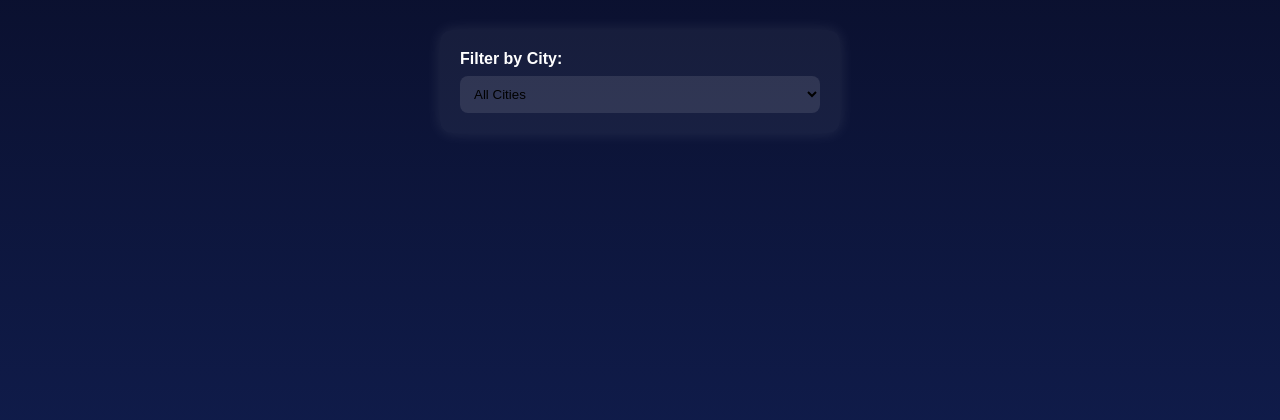
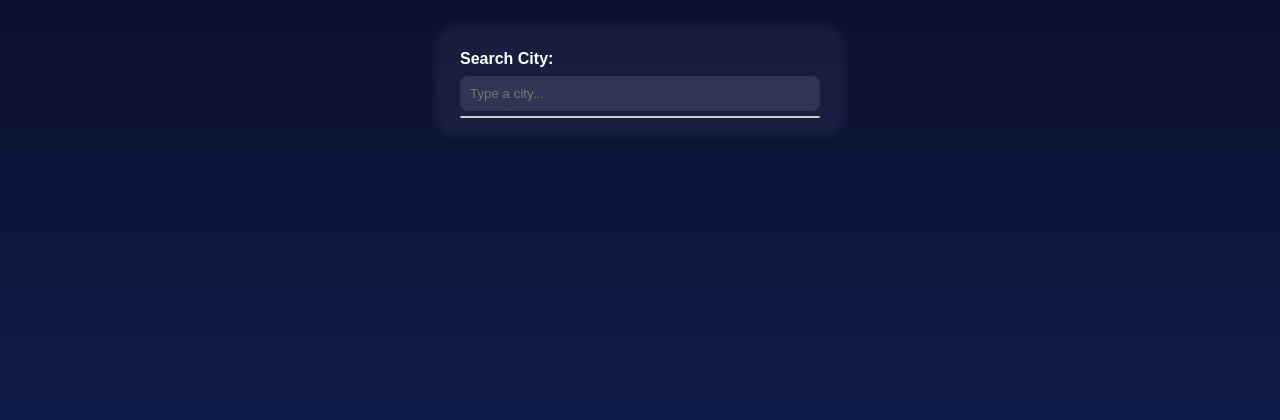
Before and after one commit to Mahboob-Attar/HealthyLife-Healthcare-Platform, a Flask app: page /appointment/ in a window 1280 px wide. Shown: the part 64-484 px from the top of the page. Run offline with Flask 3, Linux system fonts and the light colour scheme; data that the repository does not hold is empty; parts of the project's set-up code (start-up, migrations or seed data) failed here and were passed over.

Commit message:
update filter seacrhbar in appointment section

```diff
--- a/client/static/css/appointment.css
+++ b/client/static/css/appointment.css
@@ -63,6 +63,7 @@ body {
   border-radius: 12px;
   text-align: center;
   box-shadow: 0 0 15px rgba(255, 255, 255, 0.1);
+  position: relative;
 }
 
 .filter-section label {
@@ -72,7 +73,7 @@ body {
   text-align: left;
 }
 
-.filter-section select {
+.filter-section input {
   width: 100%;
   padding: 10px;
   border-radius: 8px;
@@ -80,6 +81,29 @@ body {
   background-color: rgba(255, 255, 255, 0.1);
   color: #000;
   font-weight: 500;
+}
+
+/* Suggestions dropdown */
+.suggestions {
+  border: 1px solid #ccc;
+  max-height: 150px;
+  overflow-y: auto;
+  background: white;
+  position: absolute;
+  z-index: 1000;
+  width: calc(100% - 40px);
+  margin-top: 5px;
+  border-radius: 8px;
+  color: #000;
+}
+
+.suggestion-item {
+  padding: 8px;
+  cursor: pointer;
+}
+
+.suggestion-item:hover {
+  background: #f0f0f0;
 }
 
 /* Doctor Cards */
--- a/client/static/js/appointment.js
+++ b/client/static/js/appointment.js
@@ -7,7 +7,33 @@ function toggleDetails(id) {
   }
 }
 
-function filterByCity() {
-  const city = document.getElementById("cityFilter").value;
-  window.location.href = "/appointment?city=" + city;
+// Cities passed from Flask template
+const cities = JSON.parse(
+  document.getElementById("citySearchData").textContent
+);
+
+function searchCity() {
+  const input = document.getElementById("citySearch").value.toLowerCase();
+  const suggestionsDiv = document.getElementById("suggestions");
+  suggestionsDiv.innerHTML = "";
+
+  if (input.length < 2) return; // show after 2+ characters
+
+  const filteredCities = cities.filter((city) =>
+    city.toLowerCase().includes(input)
+  );
+
+  filteredCities.forEach((city) => {
+    const div = document.createElement("div");
+    div.textContent = city;
+    div.classList.add("suggestion-item");
+    div.onclick = () => selectCity(city);
+    suggestionsDiv.appendChild(div);
+  });
 }
+
+function selectCity(city) {
+  document.getElementById("citySearch").value = city;
+  document.getElementById("suggestions").innerHTML = "";
+  window.location.href = "/appointment?city=" + encodeURIComponent(city);
+}
--- a/client/static/js/doctorRegistration.js
+++ b/client/static/js/doctorRegistration.js
@@ -28,7 +28,7 @@ doctorForm?.addEventListener("submit", async (e) => {
       successMessage.innerHTML =
         "✅ Successfully Registered! Visit Support page if needed.";
       successPopup.classList.add("show");
-      setTimeout(() => successPopup.classList.remove("show"), 10000);
+      setTimeout(() => successPopup.classList.remove("show"), 1000);
       setTimeout(() => doctorPopup.classList.remove("active"), 500);
     } else {
       alert(result.message || "⚠️ Registration failed.");
--- a/client/templates/appointment.html
+++ b/client/templates/appointment.html
@@ -22,20 +22,28 @@
     </nav>
   </header>
 
+  <!-- Search Bar -->
   <section class="filter-section">
-    <label for="cityFilter">Filter by City:</label>
-    <select id="cityFilter" onchange="filterByCity()">
-      <option value="">All Cities</option>
-      {% for city in cities %}
-        <option value="{{ city }}" {% if city == selected_city %}selected{% endif %}>{{ city }}</option>
-      {% endfor %}
-    </select>
+    <label for="citySearch">Search City:</label>
+    <input
+      type="text"
+      id="citySearch"
+      placeholder="Type a city..."
+      onkeyup="searchCity()"
+      autocomplete="off"
+    />
+    <div id="suggestions" class="suggestions"></div>
   </section>
 
+  <!-- 🔹 Pass cities list to JS -->
+  <script id="citySearchData" type="application/json">
+    {{ cities|tojson }}
+  </script>
+
+  <!-- 🔹 Doctor Cards -->
   <section class="doctor-container">
     {% for doctor in doctors %}
       <div class="doctor-card">
-        <!-- Uses the Flask route to serve images from doctors_upload_images -->
         <img
           src="{{ url_for('doctor_bp.doctor_image', filename=doctor.photo_path or 'default.jpg') }}"
           alt="Doctor Photo"
@@ -45,7 +53,7 @@
         <p><b>{{ doctor.specialization }}</b></p>
         <button onclick="toggleDetails({{ doctor.id }})">View Details</button>
 
-        <div class="doctor-details" id="details-{{ doctor.id }}" style="display:none;">
+        <div class="doctor-details" id="details-{{ doctor.id }}">
           <p><b>Phone:</b> {{ doctor.phone }}</p>
           <p><b>Email:</b> {{ doctor.email }}</p>
           <p><b>Experience:</b> {{ doctor.experience }} years</p>
@@ -58,24 +66,5 @@
   </section>
 
   <script src="{{ url_for('static', filename='js/appointment.js') }}" defer></script>
-  <script>
-    function toggleDetails(id) {
-      const details = document.getElementById(`details-${id}`);
-      if(details.style.display === "none" || details.style.display === "") {
-        details.style.display = "block";
-      } else {
-        details.style.display = "none";
-      }
-    }
-
-    function filterByCity() {
-      const city = document.getElementById('cityFilter').value;
-      let url = "{{ url_for('appointment.appointment') }}";
-      if(city) {
-        url += `?city=${city}`;
-      }
-      window.location.href = url;
-    }
-  </script>
 </body>
 </html>
```
Also changed, not shown: server/doctors_upload_images/bablu_pic.jpg (added).
